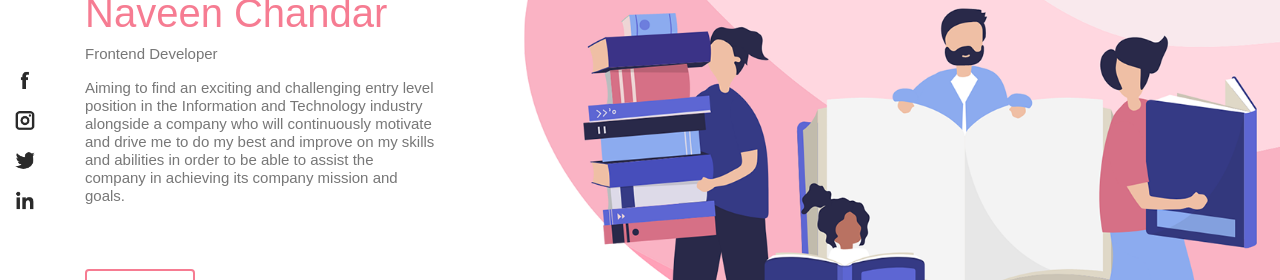
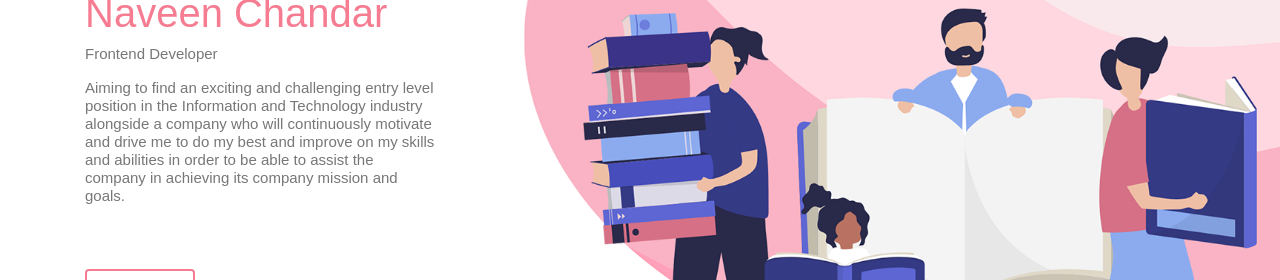
Before and after one commit to Naveen-1997-cbe/naveenchandar.github.io, a plain HTML site: page index.html in a window 1280 px wide. Shown: the part 250-530 px from the top of the page. Drawn offline with nearby package versions, Linux system fonts and the light colour scheme; some packages are replaced by stand-ins of ours; a script that the page names is missing.

Commit message:
style updated

```diff
--- a/style.css
+++ b/style.css
@@ -115,18 +115,7 @@ hr{
     margin-top: 20px;
     font-size: 10px;
 }
-
-.social-icons{
-    width: 50px;
-    position: fixed;
-    top: 50%;
-    left: 0;
-    transform: translateY(-50%);
-    z-index: 1;
-}
-.social-icons img{
-    display: block;
-    width: 20px;
-    margin: 0 auto 20px;
-    cursor: pointer;
-}
+@media only screen and (max-width: 770px){
+    #header{
+        background-image: none;
+    }
```
